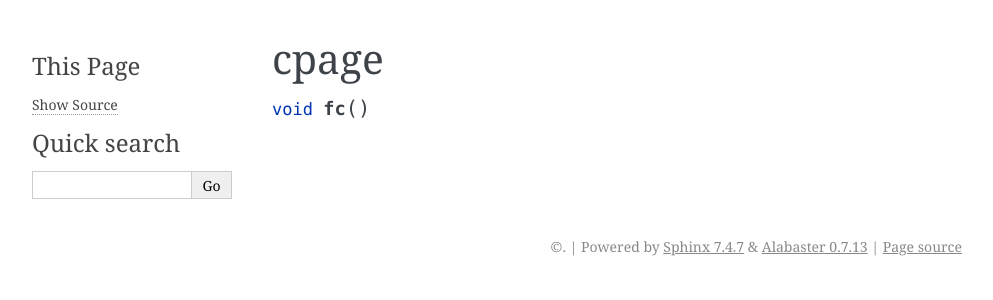
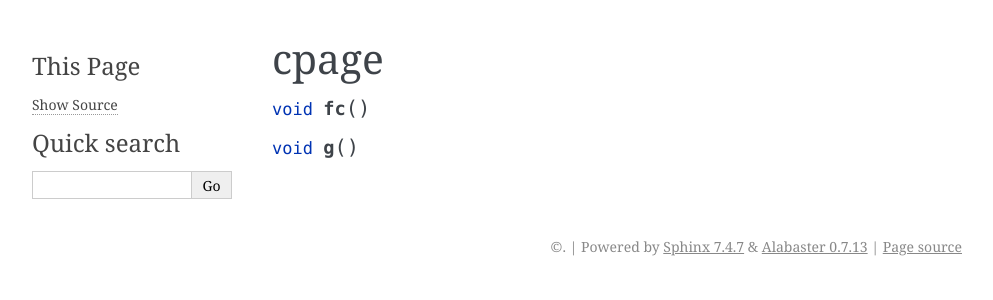
Before and after one commit to jakobandersen/sphinx-redirect-by-id, a Sphinx documentation site: the page built from source/cpage.rst, in a window 1280 px wide. Shown: the top 300 px of the page, without its empty margins (148-1141 px from the left). Built offline with Sphinx 7.4.7, drawn with Linux system fonts in a browser that asks for light colours.

Commit message:
Add g objects

```diff
--- a/source/cpage.rst
+++ b/source/cpage.rst
@@ -2,3 +2,5 @@ cpage
 =====
 
 .. c:function:: void fc()
+
+.. c:function:: void g()
--- a/source/cpppage.rst
+++ b/source/cpppage.rst
@@ -2,3 +2,5 @@ cpppage
 =======
 
 .. cpp:function:: void fcpp()
+
+.. cpp:function:: void g()
--- a/source/pypage.rst
+++ b/source/pypage.rst
@@ -2,3 +2,5 @@ pypage
 ======
 
 .. py:function:: fpy()
+
+.. py:function:: g()
```
